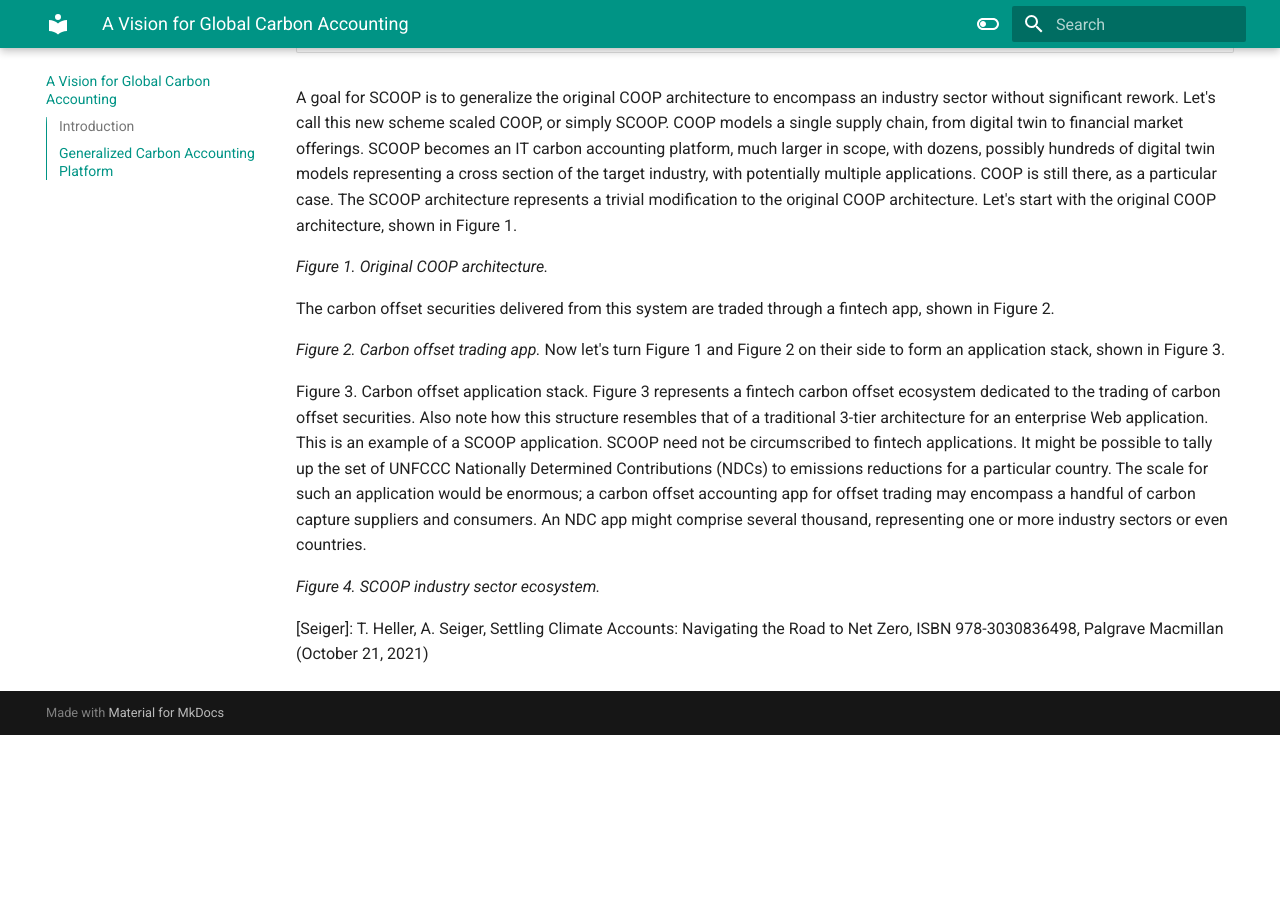
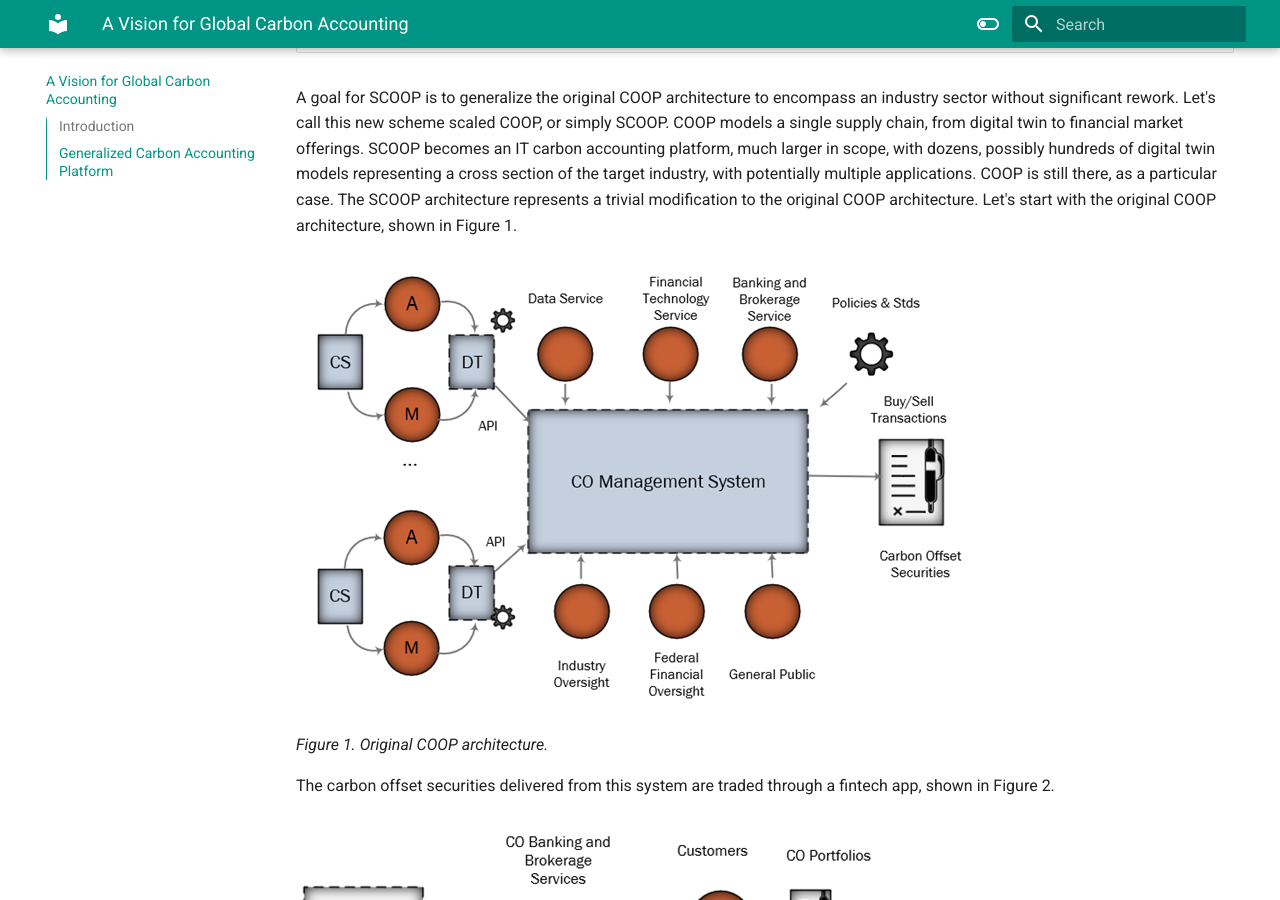
Before and after one commit to Carbon-Offset-Open-Platform/mainPublicDoc, an MkDocs documentation site: the page built from docs/index.md, in a window 1280 px wide and 900 px high, scrolled down 3173 px. Built offline with MkDocs 1.6.1 and Material for MkDocs 9.7.7, drawn with Linux system fonts in a browser that asks for light colours; before the commit the page ends 3908 px from its top, so only the background shows below that.

Commit message:
Added figures

```diff
--- a/docs/index.md
+++ b/docs/index.md
@@ -64,15 +64,23 @@ _Table 1.  SCOOP Objectives_
 A goal for SCOOP is to generalize the original COOP architecture to encompass an industry sector without significant rework.  Let's call this new scheme scaled COOP, or simply SCOOP.  COOP models a single supply chain, from digital twin to financial market offerings. SCOOP becomes an IT carbon accounting platform, much larger in scope, with dozens, possibly hundreds of digital twin models representing a cross section of the target industry, with potentially multiple applications.  COOP is still there, as a particular case.
 The SCOOP architecture represents a trivial modification to the original COOP architecture.  Let's start with the original COOP architecture, shown in Figure 1.
 
+![alt text](image.png)
+
 *Figure 1. Original COOP architecture.*
 
 The carbon offset securities delivered from this system are traded through a fintech app, shown in Figure 2.
 
+![alt text](image-1.png)
+
 *Figure 2. Carbon offset trading app.*
 Now let's turn Figure 1 and Figure 2 on their side to form an application stack, shown in Figure 3.
 
+![alt text](image-2.png)
+
 Figure 3. Carbon offset application stack.
 Figure 3 represents a fintech carbon offset ecosystem dedicated to the trading of carbon offset securities.  Also note how this structure resembles that of a traditional 3-tier architecture for an enterprise Web application.  This is an example of a SCOOP application.  SCOOP need not be circumscribed to fintech applications.  It might be possible to tally up the set of UNFCCC Nationally Determined Contributions (NDCs) to emissions reductions for a particular country.  The scale for such an application would be enormous; a carbon offset accounting app for offset trading may encompass a handful of carbon capture suppliers and consumers.  An NDC app might comprise several thousand, representing one or more industry sectors or even countries.
+
+![alt text](image-3.png)
 
 *Figure 4. SCOOP industry sector ecosystem.*
 
```
Also changed, not shown: docs/image-1.png (added), docs/image-2.png (added), docs/image-3.png (added), docs/image.png (added).
